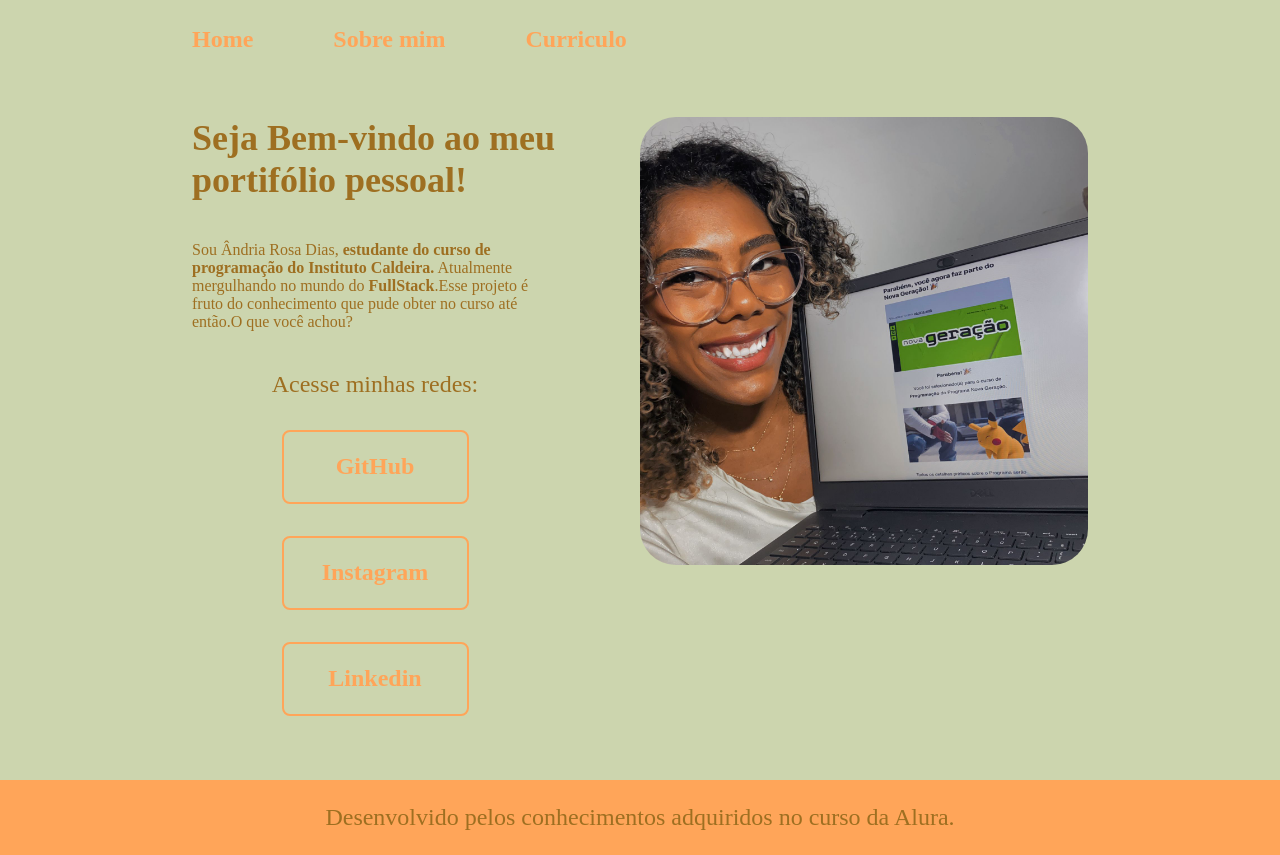
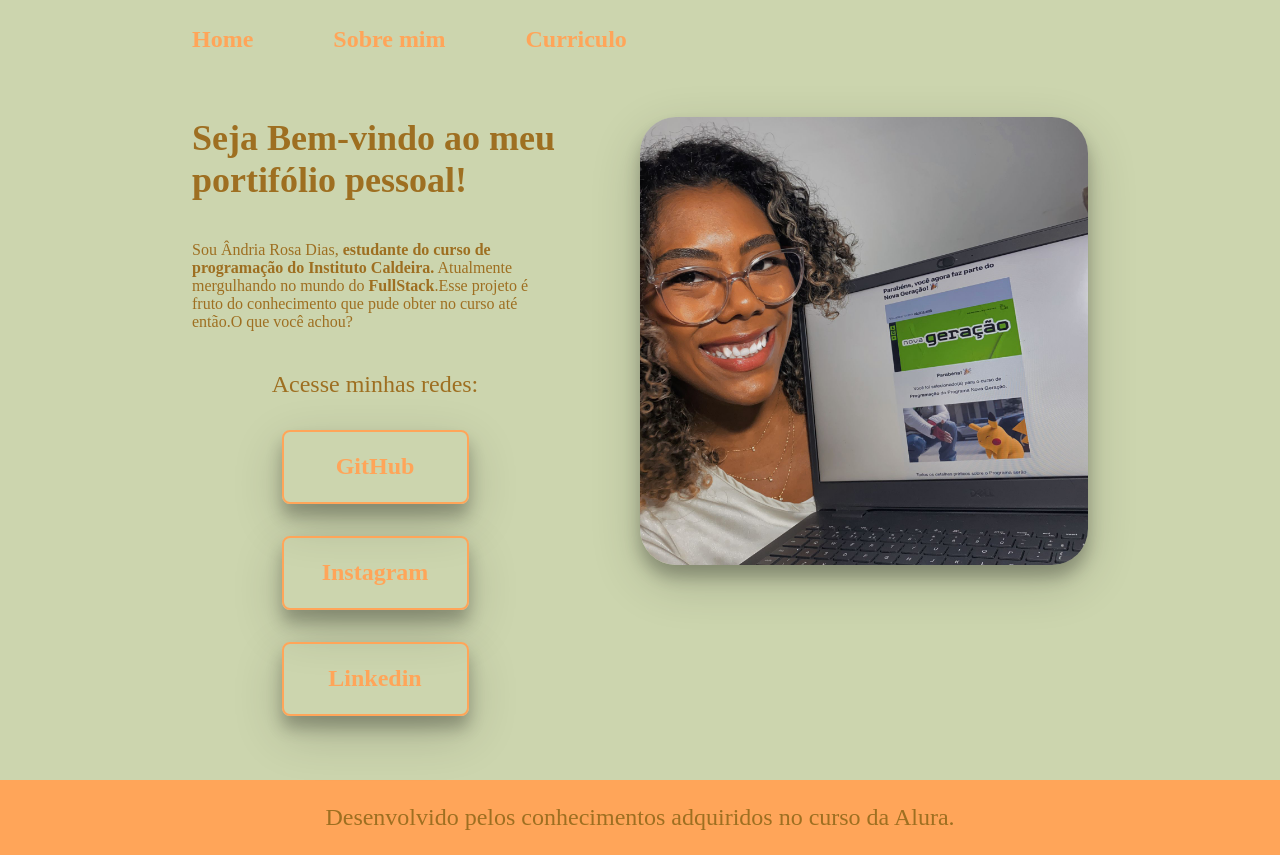
Before and after one commit to andria-gif/portifolioandriard, a plain HTML site: page index.html in a window 1280 px wide. Drawn offline with Linux system fonts and the light colour scheme.

Commit message:
Update style.css

```diff
--- a/stylles/style.css
+++ b/stylles/style.css
@@ -110,6 +110,7 @@ a:link {
     text-decoration: none;
     color: var(--cor-secundaria);
     font-family: var(--fonte-secundaria);
+     box-shadow: 0 12px 16px 0 rgba(0, 0, 0, 0.24), 0 17px 50px 0 rgba(0, 0, 0, 0.19);
 }
 
 
@@ -122,6 +123,7 @@ strong:hover {
     width: 50%;
     height: 50%;
     border-radius: 36px;
+     box-shadow: 0 12px 16px 0 rgba(0, 0, 0, 0.24), 0 17px 50px 0 rgba(0, 0, 0, 0.19);
 
 }
 
```
